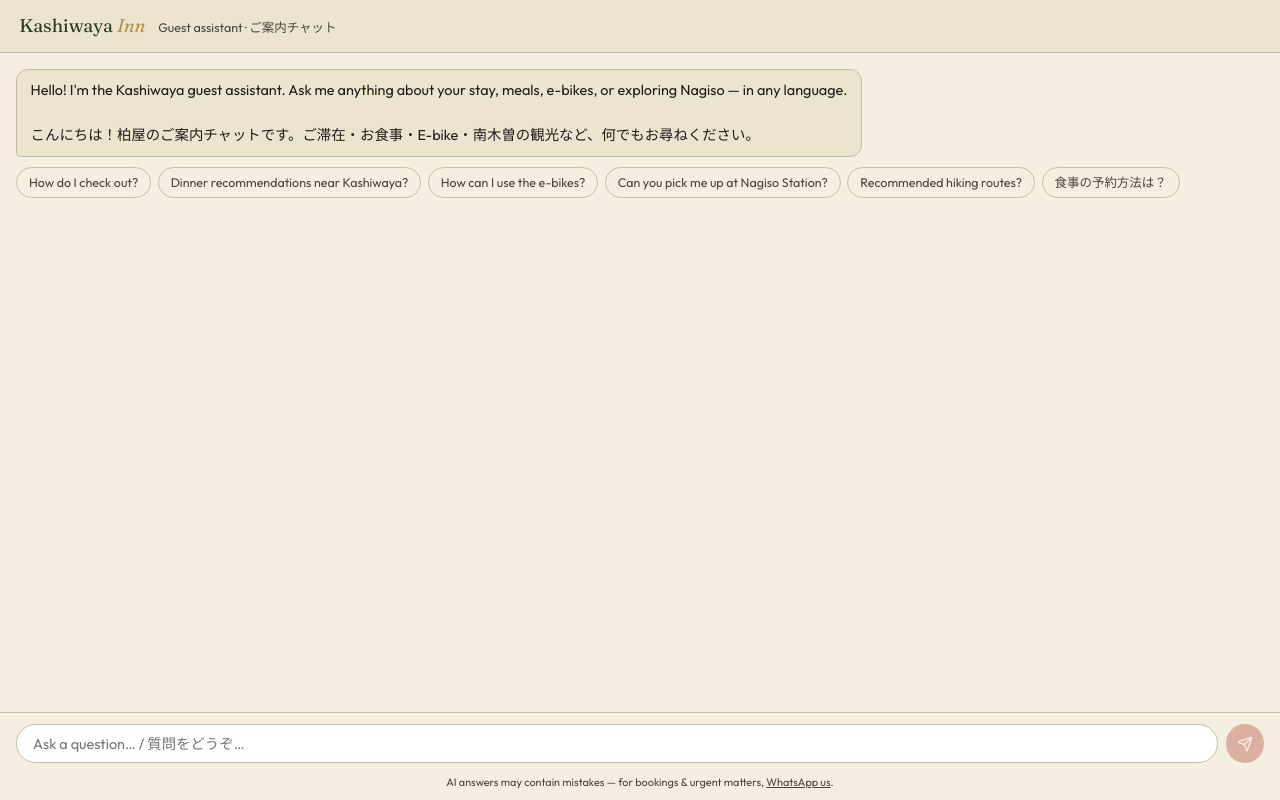
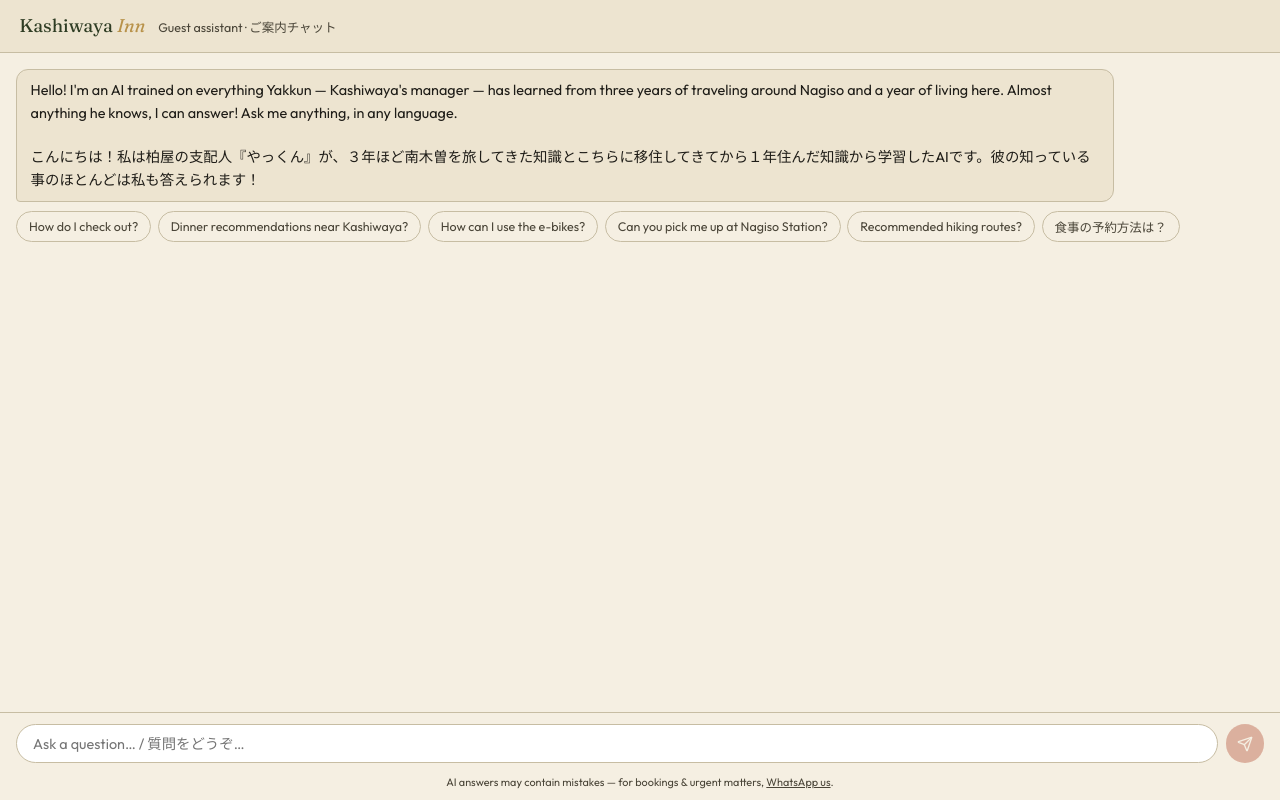
Before and after one commit to yasuhiro-fukuta/kashiwaya-lp, a Next.js app: page /chat in a window 1280 px wide. Built offline with nearby package versions, Linux system fonts and the light colour scheme.

Commit message:
Update chat greeting to Yakkun-trained AI introduction
Co-Authored-By: Claude Fable 5 <noreply@anthropic.com>
Claude-Session: https://claude.ai/code/session_01JrjVsSTLq7qgikxxFpdzMx

```diff
--- a/src/components/Chat.tsx
+++ b/src/components/Chat.tsx
@@ -6,7 +6,7 @@ import { Send } from "lucide-react";
 type ChatMessage = { role: "user" | "assistant"; content: string };
 
 const GREETING =
-  "Hello! I'm the Kashiwaya guest assistant. Ask me anything about your stay, meals, e-bikes, or exploring Nagiso — in any language.\n\nこんにちは！柏屋のご案内チャットです。ご滞在・お食事・E-bike・南木曽の観光など、何でもお尋ねください。";
+  "Hello! I'm an AI trained on everything Yakkun — Kashiwaya's manager — has learned from three years of traveling around Nagiso and a year of living here. Almost anything he knows, I can answer! Ask me anything, in any language.\n\nこんにちは！私は柏屋の支配人『やっくん』が、３年ほど南木曽を旅してきた知識とこちらに移住してきてから１年住んだ知識から学習したAIです。彼の知っている事のほとんどは私も答えられます！";
 
 const QUICK_QUESTIONS = [
   "How do I check out?",
```
